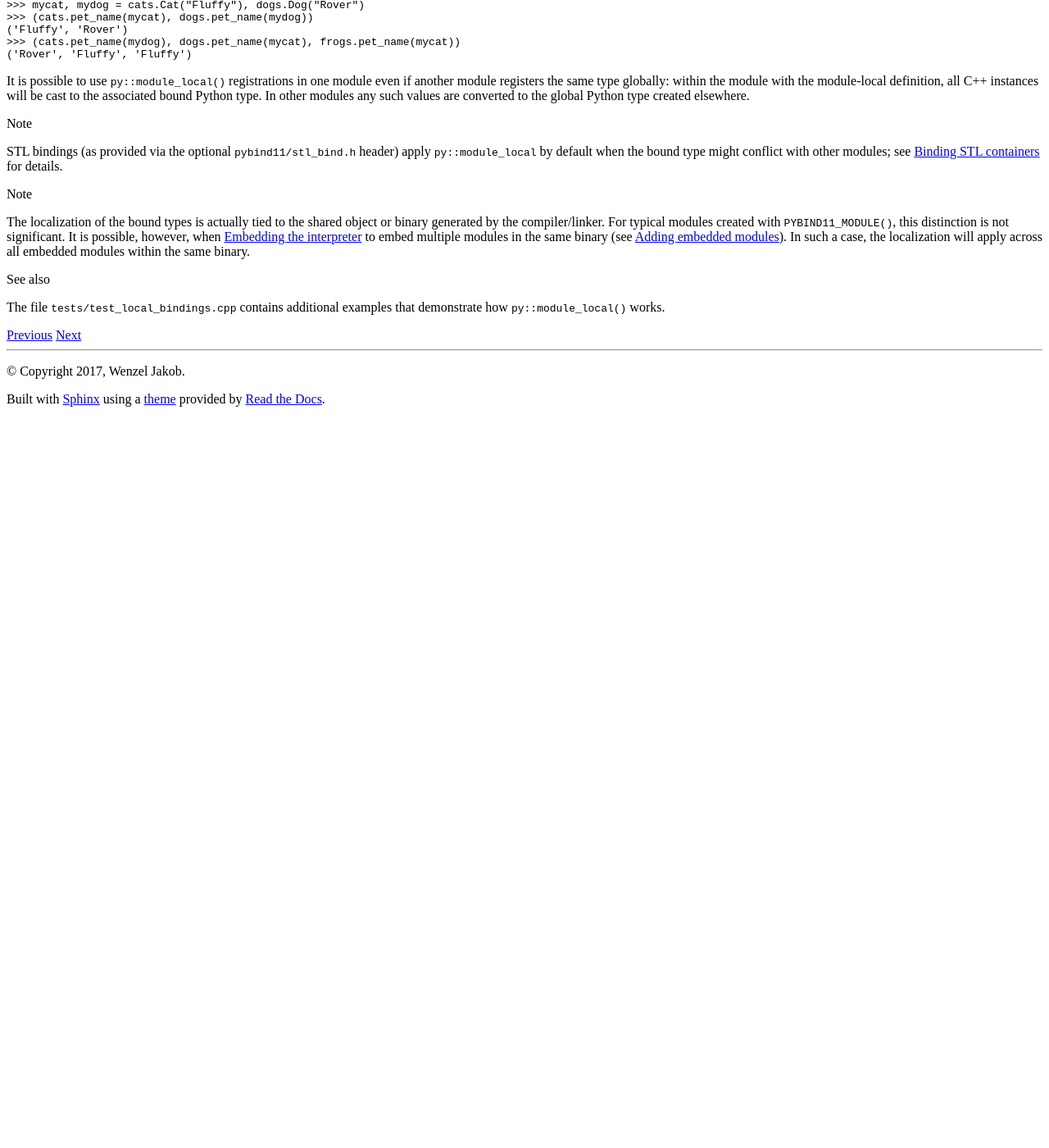
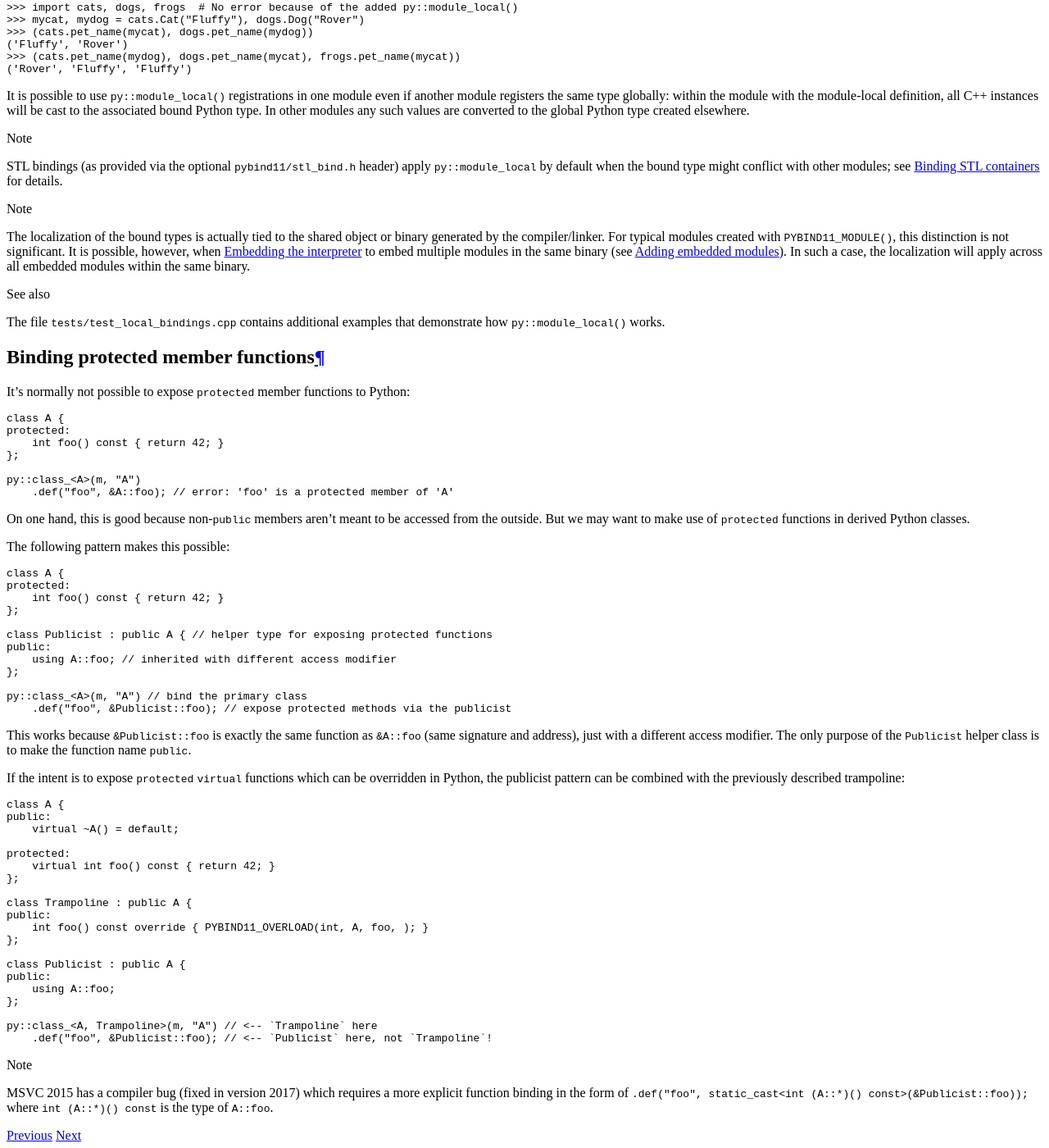
Before and after one commit to pybind/pybind11, a Sphinx documentation site: the page built from docs/advanced/classes.rst, in a window 1280 px wide and 1400 px high, scrolled down 11168 px. Shown: the whole window at 82% size. Built offline with Sphinx 7.4.7 and the Read the Docs theme 2.0.0, drawn with Linux system fonts in a browser that asks for light colours; before the commit the page ends 11672 px from its top, so only the background shows below that; some of the changed text lies outside the part shown.

Commit message:
Test and document binding protected member functions

```diff
--- a/docs/advanced/classes.rst
+++ b/docs/advanced/classes.rst
@@ -916,3 +916,78 @@
 
     The file :file:`tests/test_local_bindings.cpp` contains additional examples
     that demonstrate how ``py::module_local()`` works.
+
+Binding protected member functions
+==================================
+
+It's normally not possible to expose ``protected`` member functions to Python:
+
+.. code-block:: cpp
+
+    class A {
+    protected:
+        int foo() const { return 42; }
+    };
+
+    py::class_<A>(m, "A")
+        .def("foo", &A::foo); // error: 'foo' is a protected member of 'A'
+
+On one hand, this is good because non-``public`` members aren't meant to be
+accessed from the outside. But we may want to make use of ``protected``
+functions in derived Python classes.
+
+The following pattern makes this possible:
+
+.. code-block:: cpp
+
+    class A {
+    protected:
+        int foo() const { return 42; }
+    };
+
+    class Publicist : public A { // helper type for exposing protected functions
+    public:
+        using A::foo; // inherited with different access modifier
+    };
+
+    py::class_<A>(m, "A") // bind the primary class
+        .def("foo", &Publicist::foo); // expose protected methods via the publicist
+
+This works because ``&Publicist::foo`` is exactly the same function as
+``&A::foo`` (same signature and address), just with a different access
+modifier. The only purpose of the ``Publicist`` helper class is to make
+the function name ``public``.
+
+If the intent is to expose ``protected`` ``virtual`` functions which can be
+overridden in Python, the publicist pattern can be combined with the previously
+described trampoline:
+
+.. code-block:: cpp
+
+    class A {
+    public:
+        virtual ~A() = default;
+
+    protected:
+        virtual int foo() const { return 42; }
+    };
+
+    class Trampoline : public A {
+    public:
+        int foo() const override { PYBIND11_OVERLOAD(int, A, foo, ); }
+    };
+
+    class Publicist : public A {
+    public:
+        using A::foo;
+    };
+
+    py::class_<A, Trampoline>(m, "A") // <-- `Trampoline` here
+        .def("foo", &Publicist::foo); // <-- `Publicist` here, not `Trampoline`!
+
+.. note::
+
+    MSVC 2015 has a compiler bug (fixed in version 2017) which
+    requires a more explicit function binding in the form of
+    ``.def("foo", static_cast<int (A::*)() const>(&Publicist::foo));``
+    where ``int (A::*)() const`` is the type of ``A::foo``.
```
Also changed, not shown: 2 other files.
